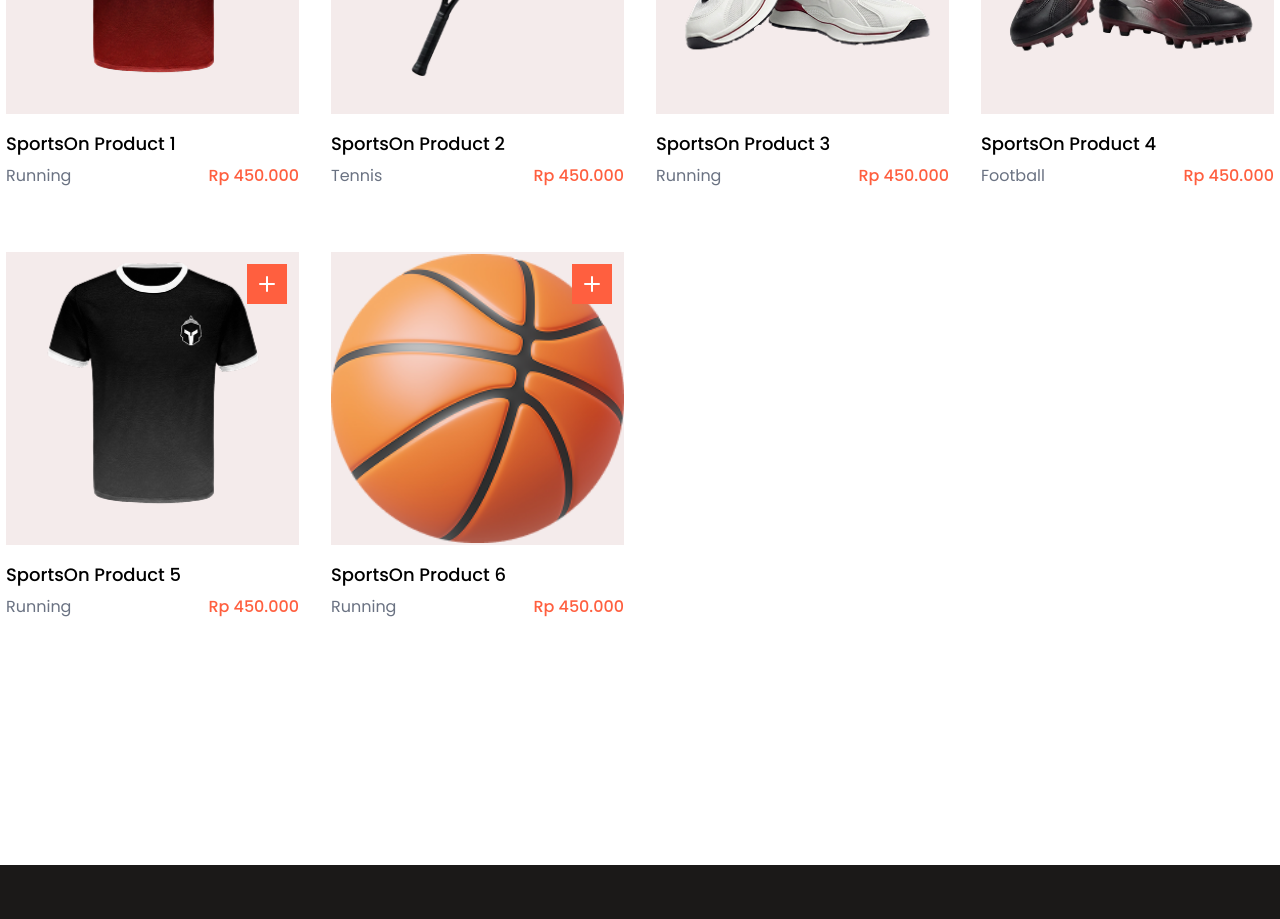
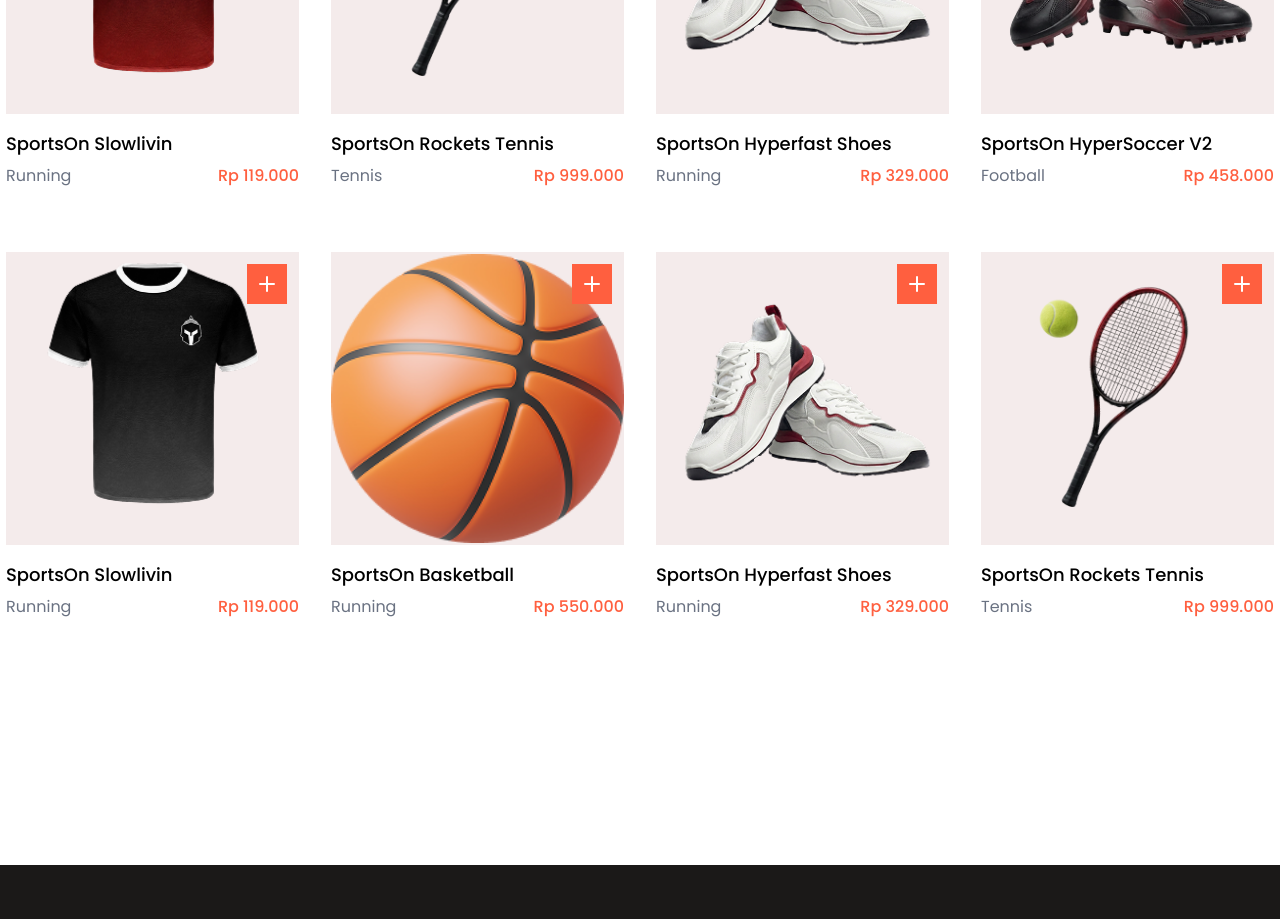
Before and after one commit to andithor404/sporton-fe-vercel-deploy, a Next.js app: page / in a window 1280 px wide. Shown: the part 1600-2519 px from the top of the page. Built offline with nearby package versions, Linux system fonts and the light colour scheme.

Commit message:
Update Products

```diff
--- a/app/(landing)/components/home/products.tsx
+++ b/app/(landing)/components/home/products.tsx
@@ -5,40 +5,52 @@ import { FiPlus } from "react-icons/fi";
 
 const productList = [
     {
-        name:"SportsOn Product 1",
+        name:"SportsOn Slowlivin",
         category:"Running",
-        price: 450000,
+        price: 119000,
         imgUrl:"product-1.png"
     },
     {
-        name:"SportsOn Product 2",
+        name:"SportsOn Rockets Tennis",
         category:"Tennis",
-        price: 450000,
+        price: 999000,
         imgUrl:"product-2.png"
     },
     {
-        name:"SportsOn Product 3",
+        name:"SportsOn Hyperfast Shoes",
         category:"Running",
-        price: 450000,
+        price: 329000,
         imgUrl:"product-3.png"
     },
     {
-        name:"SportsOn Product 4",
+        name:"SportsOn HyperSoccer V2",
         category:"Football",
-        price: 450000,
+        price: 458000,
         imgUrl:"product-4.png"
     },
     {
-        name:"SportsOn Product 5",
+        name:"SportsOn Slowlivin",
         category:"Running",
-        price: 450000,
+        price: 119000,
         imgUrl:"product-5.png"
     },
     {
-        name:"SportsOn Product 6",
+        name:"SportsOn Basketball",
         category:"Running",
-        price: 450000,
+        price: 550000,
         imgUrl:"product-6.png"
+    },
+    {
+        name:"SportsOn Hyperfast Shoes",
+        category:"Running",
+        price: 329000,
+        imgUrl:"product-3.png"
+    },
+   {
+        name:"SportsOn Rockets Tennis",
+        category:"Tennis",
+        price: 999000,
+        imgUrl:"product-2.png"
     },
 ]
 
```
